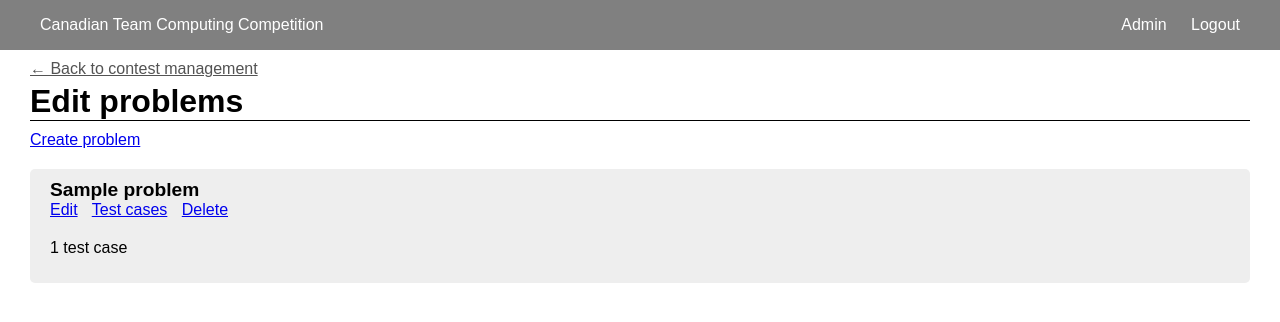
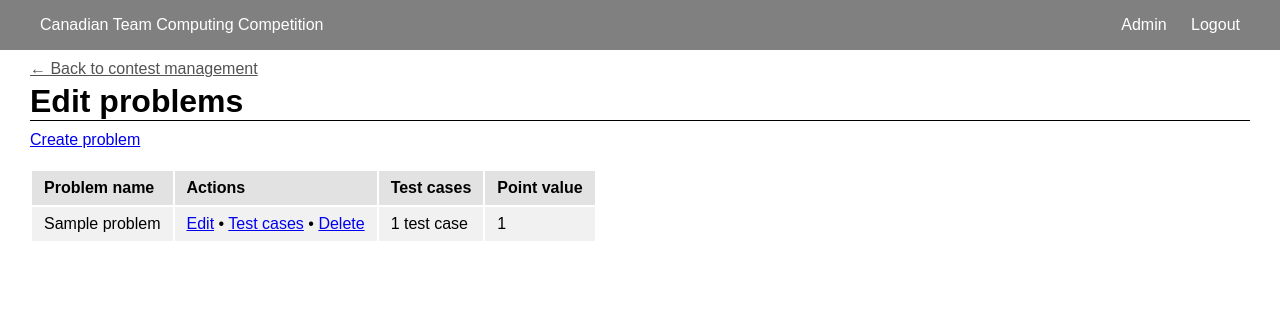
Before and after one commit to liamstrilchuk/ctpc, a Flask app: page /admin/edit-problems/1 in a window 1280 px wide. Shown: the top 322 px of the page. Run offline with Flask 3, Linux system fonts and the light colour scheme; a user stored in the database is signed in; tables that the repository leaves empty hold one stand-in row (values such as "Sample post").

Commit message:
add test cases

```diff
--- a/models.py
+++ b/models.py
@@ -13,6 +13,7 @@ class User(UserMixin, db.Model):
 	role = sa.Column(sa.String(100), nullable=False)
 	team_id = sa.Column(sa.Integer, sa.ForeignKey("teams.id"), nullable=True)
 	school_id = sa.Column(sa.Integer, sa.ForeignKey("schools.id"), nullable=True)
+	submissions = db.relationship("Submission", backref="user", lazy=True)
 
 	def __repr__(self):
 		return f"<User {self.username}>"
@@ -93,7 +94,8 @@ class Submission(db.Model):
 	user_id = sa.Column(sa.Integer, sa.ForeignKey("users.id"), nullable=False)
 	problem_id = sa.Column(sa.Integer, sa.ForeignKey("problems.id"), nullable=False)
 	language = sa.Column(sa.String(10), nullable=False)
-	filename = sa.Column(sa.String(100), nullable=False)
+	code = sa.Column(sa.Text, nullable=False)
+	test_cases = db.relationship("TestCase", backref="submission", lazy=True)
 
 	def __repr__(self):
 		return f"<Submission {self.id}>"
@@ -104,6 +106,7 @@ class TestCase(db.Model):
 	id = sa.Column(sa.Integer, primary_key=True)
 	output = sa.Column(sa.String(200), nullable=False)
 	abstract_test_case_id = sa.Column(sa.Integer, sa.ForeignKey("abstract_test_cases.id"), nullable=False)
+	submission_id = sa.Column(sa.Integer, sa.ForeignKey("submissions.id"), nullable=False)
 
 	def __repr__(self):
 		return f"<TestCase {self.id}>"
--- a/static/css/index.css
+++ b/static/css/index.css
@@ -107,3 +107,16 @@ form input, form select {
 	display: block;
 	margin-bottom: 5px;
 }
+
+tr:nth-child(even) {
+	background-color: #f1f1f1;
+}
+
+tr:nth-child(odd) {
+	background-color: #e2e2e2;
+}
+
+td, th {
+	padding: 8px 12px;
+	text-align: left;
+}
--- a/templates/admin-problems.html
+++ b/templates/admin-problems.html
@@ -6,19 +6,28 @@
 	<div class="admin-controls">
 		<a href="/admin/create-problem/{{ contest.id }}">Create problem</a>
 	</div>
-	<div>
-		{% for problem in contest.problems %}
-			<div class="admin-contest">
-				<span class="admin-contest-name"><b>{{ problem.name }}</b></span>
-				<div class="admin-controls">
-					<a href="/admin/edit-problem/{{ problem.id }}">Edit</a>
-					<a href="/admin/problems/{{ problem.id }}">Test cases</a>
-					<a href="/admin/delete-problem/{{ problem.id }}">Delete</a>
-				</div>
-				<p>{{ problem.test_cases|length }} test case{% if problem.test_cases|length != 1%}s{% endif %}</p>
-			</div>
-		{% else %}
-			<p>This contest does not currently have any problems.</p>
-		{% endfor %}
-	</div>
+	{% if contest.problems %}
+		<table>
+			<tr>
+				<th>Problem name</th>
+				<th>Actions</th>
+				<th>Test cases</th>
+				<th>Point value</th>
+			</tr>
+			{% for problem in contest.problems %}
+				<tr class="admin-contest">
+					<td>{{ problem.name }}</td>
+					<td>
+						<a href="/admin/edit-problem/{{ problem.id }}">Edit</a> &bull;
+						<a href="/admin/problems/{{ problem.id }}">Test cases</a> &bull;
+						<a href="/admin/delete-problem/{{ problem.id }}">Delete</a>
+					</td>
+					<td>{{ problem.test_cases|length }} test case{% if problem.test_cases|length != 1 %}s{% endif %}</td>
+					<td>{{ problem.test_cases|sum(attribute="point_value") }}</td>
+				</tr>
+			{% endfor %}
+		</table>
+	{% else %}
+		<p>No problems have been added to this contest yet. Click "Create problem" above to add one.</p>
+	{% endif %}
 {% endblock %}
--- a/util.py
+++ b/util.py
@@ -33,15 +33,17 @@ def admin_required(func):
 
 	return wrapper
 
-def check_contest_exists(func):
-	def wrapper(contest_id):
-		contest = Contest.query.filter_by(id=contest_id).first()
+def check_object_exists(classtype, redir_to):
+	def decorator(func):
+		def wrapper(**kwargs):
+			contest = classtype.query.filter_by(id=kwargs[list(kwargs.keys())[0]]).first()
 
-		if not contest:
-			return redirect("/admin/contests")
+			if not contest:
+				return redirect(redir_to)
 
-		return func(contest)
+			return func(contest)
 
-	wrapper.__name__ = func.__name__
+		wrapper.__name__ = func.__name__
+		return wrapper
 
-	return wrapper
+	return decorator
--- a/views/admin/contests.py
+++ b/views/admin/contests.py
@@ -1,7 +1,7 @@
 from flask import Blueprint, redirect, render_template, request
 
-from models import Contest, Problem, db
-from util import admin_required, to_unix_timestamp, check_contest_exists
+from models import AbstractTestCase, Contest, Problem, db
+from util import admin_required, to_unix_timestamp, check_object_exists
 
 contests = Blueprint("contests", __name__, template_folder="templates")
 
@@ -40,7 +40,7 @@ def add_contest():
 
 @contests.route("/admin/edit-contest/<int:contest_id>", methods=["GET", "POST"])
 @admin_required
-@check_contest_exists
+@check_object_exists(Contest, "/admin/contests")
 def edit_contest(contest):
 	if request.method == "GET":
 		return render_template("add-contest.html", editing=True, name=contest.name)
@@ -69,7 +69,7 @@ def edit_contest(contest):
 
 @contests.route("/admin/delete-contest/<int:contest_id>", methods=["GET", "POST"])
 @admin_required
-@check_contest_exists
+@check_object_exists(Contest, "/admin/contests")
 def delete_contest(contest):
 	if len(contest.problems) > 0:
 		return redirect("/admin/contests")
@@ -84,13 +84,13 @@ def delete_contest(contest):
 
 @contests.route("/admin/edit-problems/<int:contest_id>")
 @admin_required
-@check_contest_exists
+@check_object_exists(Contest, "/admin/contests")
 def edit_problems(contest):
 	return render_template("admin-problems.html", contest=contest)
 
 @contests.route("/admin/create-problem/<int:contest_id>", methods=["GET", "POST"])
 @admin_required
-@check_contest_exists
+@check_object_exists(Contest, "/admin/contests")
 def create_problem(contest):
 	if request.method == "GET":
 		return render_template("create-problem.html", contest=contest)
@@ -109,12 +109,8 @@ def create_problem(contest):
 
 @contests.route("/admin/edit-problem/<int:problem_id>", methods=["GET", "POST"])
 @admin_required
-def edit_problem(problem_id):
-	problem = Problem.query.filter_by(id=problem_id).first()
-
-	if not problem:
-		return redirect("/admin/contests")
-
+@check_object_exists(Problem, "/admin/contests")
+def edit_problem(problem):
 	if request.method == "GET":
 		return render_template("create-problem.html", contest=problem.contest, problem=problem)
 
@@ -133,12 +129,8 @@ def edit_problem(problem_id):
 
 @contests.route("/admin/delete-problem/<int:problem_id>", methods=["GET", "POST"])
 @admin_required
-def delete_problem(problem_id):
-	problem = Problem.query.filter_by(id=problem_id).first()
-
-	if not problem:
-		return redirect("/admin/contests")
-
+@check_object_exists(Problem, "/admin/contests")
+def delete_problem(problem):
 	if request.method == "GET":
 		return render_template("confirm-delete.html", type="problem", text=problem.name)
 
@@ -151,3 +143,65 @@ def delete_problem(problem_id):
 	db.session.commit()
 
 	return redirect(f"/admin/edit-problems/{contest_id}")
+
+@contests.route("/admin/problems/<int:problem_id>")
+@admin_required
+@check_object_exists(Problem, "/admin/contests")
+def view_test_cases(problem):
+	return render_template("test-cases.html", problem=problem)
+
+@contests.route("/admin/add-test-case/<int:problem_id>", methods=["GET", "POST"])
+@admin_required
+@check_object_exists(Problem, "/admin/contests")
+def add_test_case(problem):
+	if request.method == "GET":
+		return render_template("add-test-case.html", problem=problem)
+
+	input_data = request.form["input"]
+	output_data = request.form["output"]
+	point_value = request.form["point_value"]
+
+	if not input_data or not output_data:
+		return render_template("add-test-case.html", problem=problem, error="Invalid input or output")
+
+	tc = AbstractTestCase(input=input_data, expected_output=output_data, problem_id=problem.id, point_value=point_value)
+	db.session.add(tc)
+	db.session.commit()
+
+	return redirect(f"/admin/problems/{problem.id}")
+
+@contests.route("/admin/edit-test-case/<int:test_case_id>", methods=["GET", "POST"])
+@admin_required
+@check_object_exists(AbstractTestCase, "/admin/contests")
+def edit_test_case(test_case):
+	if request.method == "GET":
+		return render_template("add-test-case.html", problem=test_case.problem, test_case=test_case)
+
+	input_data = request.form["input"]
+	output_data = request.form["output"]
+	point_value = request.form["point_value"]
+
+	if not input_data or not output_data:
+		return render_template("add-test-case.html", problem=test_case.problem, test_case=test_case, error="Invalid input or output")
+
+	test_case.input = input_data
+	test_case.expected_output = output_data
+	test_case.point_value = point_value
+
+	db.session.commit()
+
+	return redirect(f"/admin/problems/{test_case.problem.id}")
+
+@contests.route("/admin/delete-test-case/<int:test_case_id>", methods=["GET", "POST"])
+@admin_required
+@check_object_exists(AbstractTestCase, "/admin/contests")
+def delete_test_case(test_case):
+	if request.method == "GET":
+		return render_template("confirm-delete.html", type="test case", text=test_case.id)
+
+	problem_id = test_case.problem.id
+
+	db.session.delete(test_case)
+	db.session.commit()
+
+	return redirect(f"/admin/problems/{problem_id}")
```
Also changed, not shown: templates/add-test-case.html (added, +18 -0 lines), templates/admin-contests.html (+24 -13 lines), templates/test-cases.html (added, +32 -0 lines), views/admin/manage.py (+7 -19 lines).
